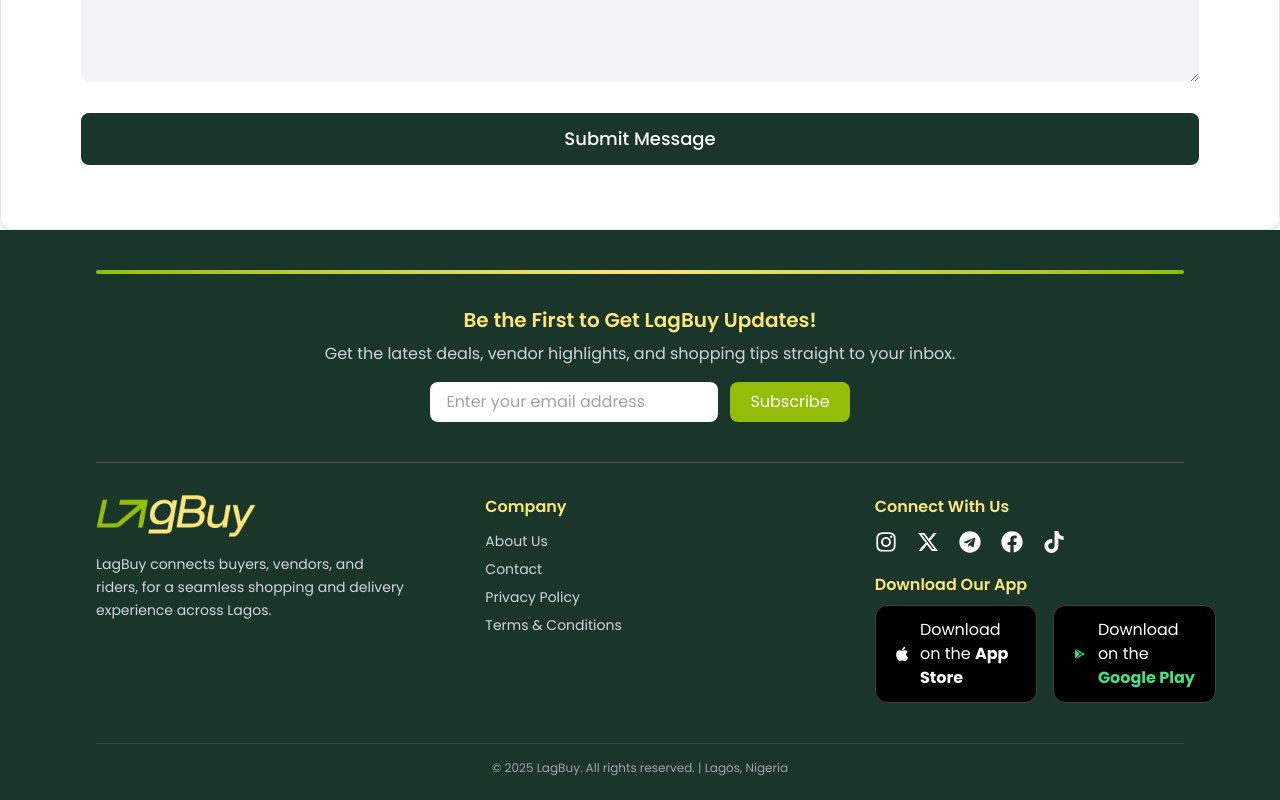
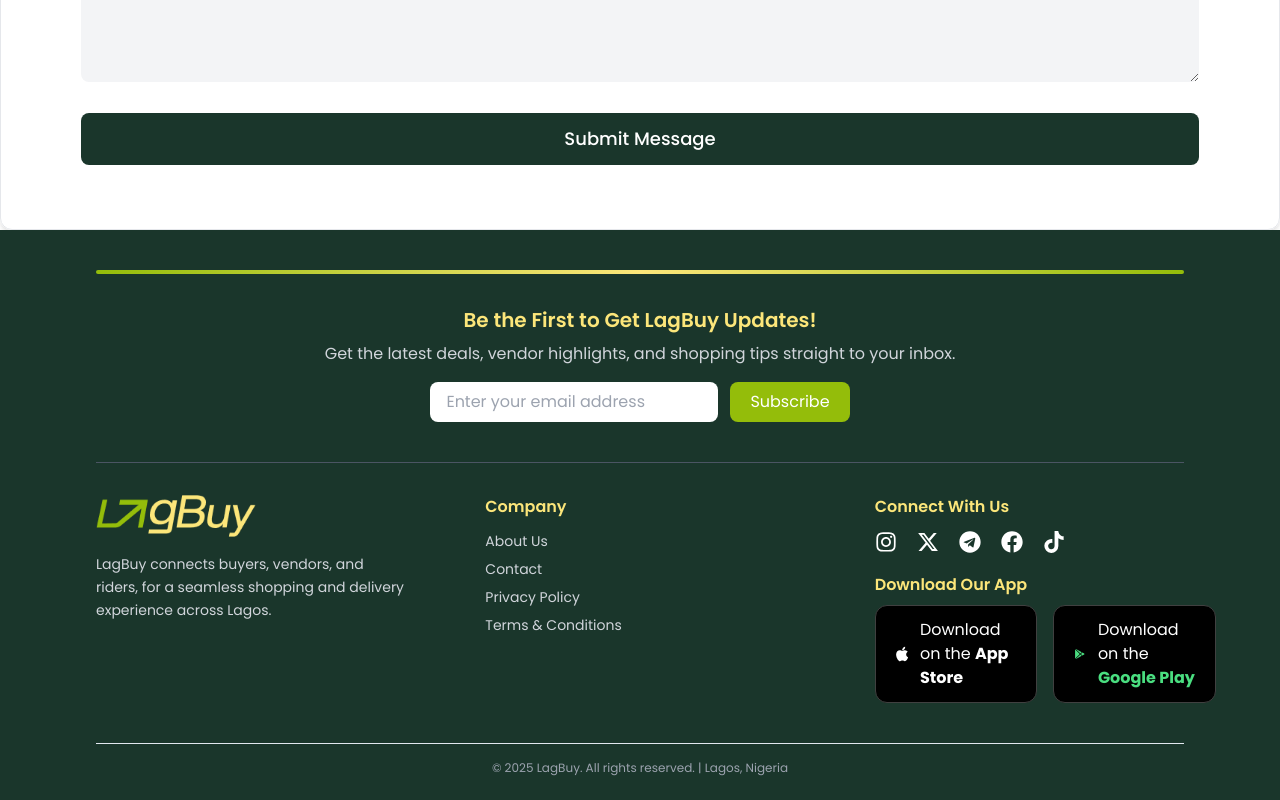
Before and after one commit to LagBuy/LagBuyFrontend, a React (Vite) app: page / in a window 1280 px wide. Shown: the part 5609-6409 px from the top of the page. Built offline with nearby package versions, Linux system fonts and the light colour scheme.

Commit message:
FewChanges

```diff
--- a/src/components/Shared/Footer.jsx
+++ b/src/components/Shared/Footer.jsx
@@ -117,7 +117,7 @@
       </div>
 
       {/* Bottom */}
-      <div className="text-center text-gray-400 text-xs mt-10 border-t border-gray-700 pt-4">
+      <div className="text-center text-gray-400 text-xs mt-10 border-t border-gray-701 pt-4">
         © {new Date().getFullYear()} LagBuy. All rights reserved. | Lagos, Nigeria
       </div>
     </footer>
```
